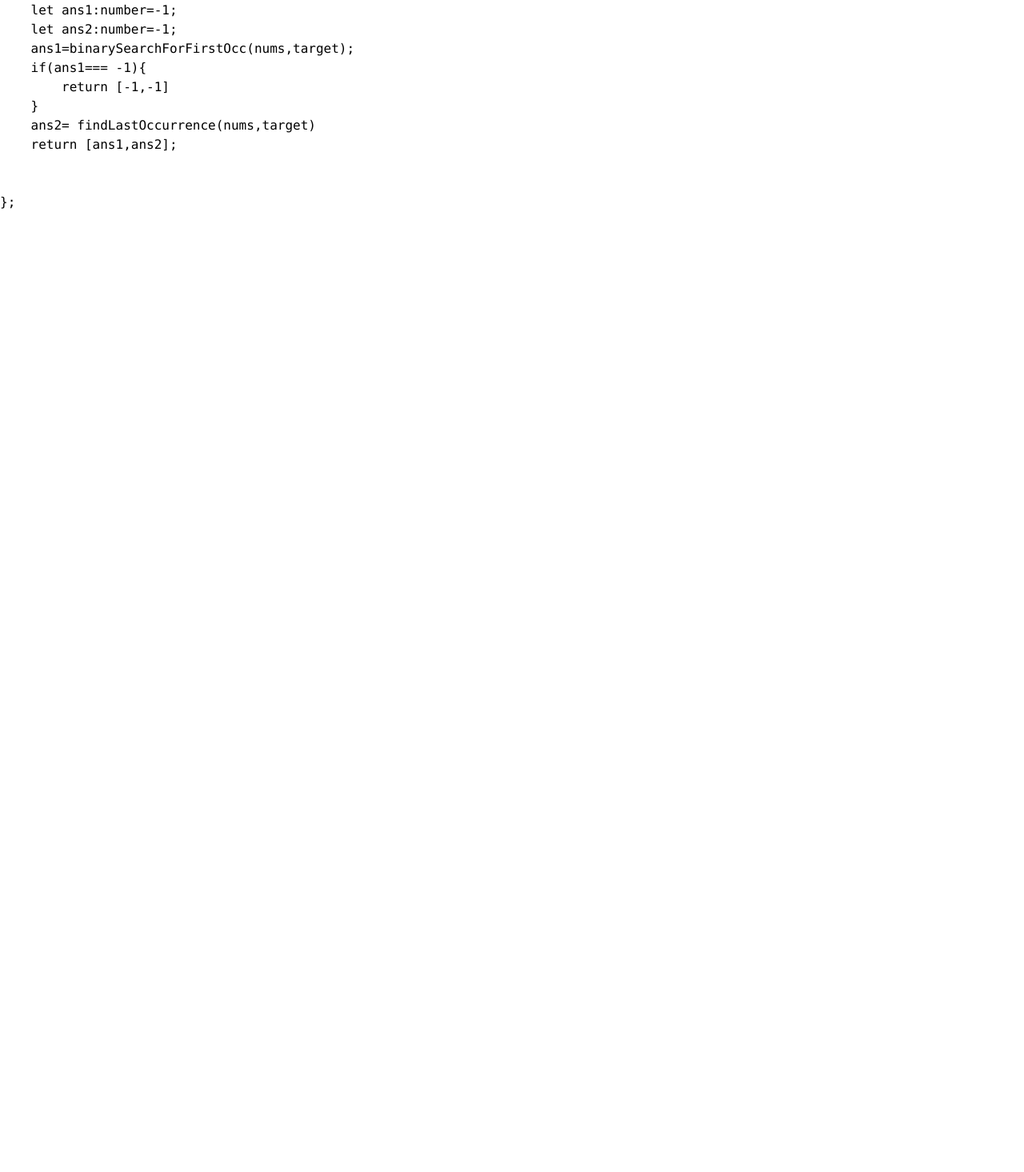
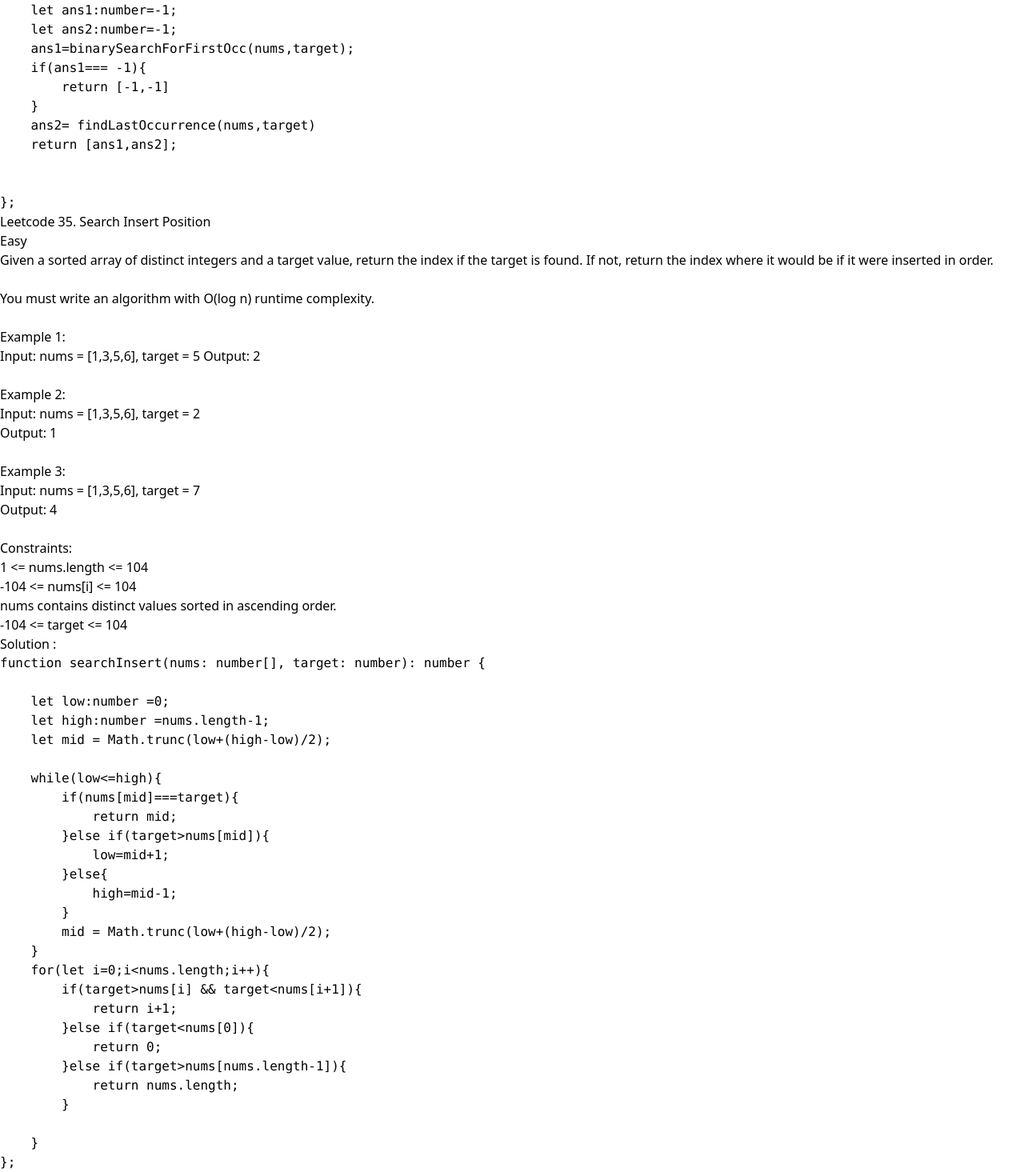
Before and after one commit to ashish74624/DSA_Website, a React (Vite) app: page /binary-search in a window 1280 px wide. Shown: the part 2927-4392 px from the top of the page at 80% size. Before the commit the page ends 3192 px from the top, so only its background shows below. Built offline with nearby package versions, Linux system fonts and the light colour scheme.

Commit message:
Leetcode 35

```diff
--- a/src/pages/BinarySearch.tsx
+++ b/src/pages/BinarySearch.tsx
@@ -165,6 +165,79 @@ function searchRange(nums: number[], target: number): number[] {
         </code>
         </pre>
       </div>
+      {/*  */}
+      <div className="mt-6 space-y-2 border-t-2 border-black pt-6">
+        <h2 className="text-2xl">Leetcode 35. Search Insert Position</h2>
+        <h3 className="text-green-600 text-lg">Easy</h3>
+        <p className="bg-gray-900/90 hover:bg-gray-900/100 transition-all duration-300 text-white p-4 rounded-xl ">
+          Given a sorted array of distinct integers and a target value, return the index if the target is found. If not, return the index where it would be if it were inserted in order.
+<br /><br />
+You must write an algorithm with O(log n) runtime complexity.
+
+<br /><br />
+
+Example 1:
+<br />
+Input: nums = [1,3,5,6], target = 5
+Output: 2
+<br /><br />
+Example 2:
+<br />
+Input: nums = [1,3,5,6], target = 2
+<br />
+Output: 1
+<br /><br />
+Example 3:
+<br />
+Input: nums = [1,3,5,6], target = 7
+<br />
+Output: 4
+<br /><br />
+
+Constraints:
+<br />
+1 {'<'}= nums.length {'<'}= 104
+<br/>
+-104 {'<'}= nums[i] {'<'}= 104
+<br/>
+nums contains distinct values sorted in ascending order.
+<br />
+-104 {'<'}= target {'<'}= 104
+        </p>
+        <h2 className="text-2xl">Solution :</h2>
+        <pre className="bg-gray-900/90 hover:bg-gray-900/100 transition-all duration-300 text-white p-4 rounded-xl overflow-auto ">
+
+        <code >
+          {`function searchInsert(nums: number[], target: number): number {
+
+    let low:number =0;
+    let high:number =nums.length-1;
+    let mid = Math.trunc(low+(high-low)/2);
+
+    while(low<=high){
+        if(nums[mid]===target){
+            return mid;
+        }else if(target>nums[mid]){
+            low=mid+1;
+        }else{
+            high=mid-1;
+        }
+        mid = Math.trunc(low+(high-low)/2);
+    }
+    for(let i=0;i<nums.length;i++){
+        if(target>nums[i] && target<nums[i+1]){
+            return i+1;
+        }else if(target<nums[0]){
+            return 0;
+        }else if(target>nums[nums.length-1]){
+            return nums.length;
+        }
+
+    }
+};`}
+        </code>
+        </pre>
+      </div>
     </div>
     </section>
   );
```
